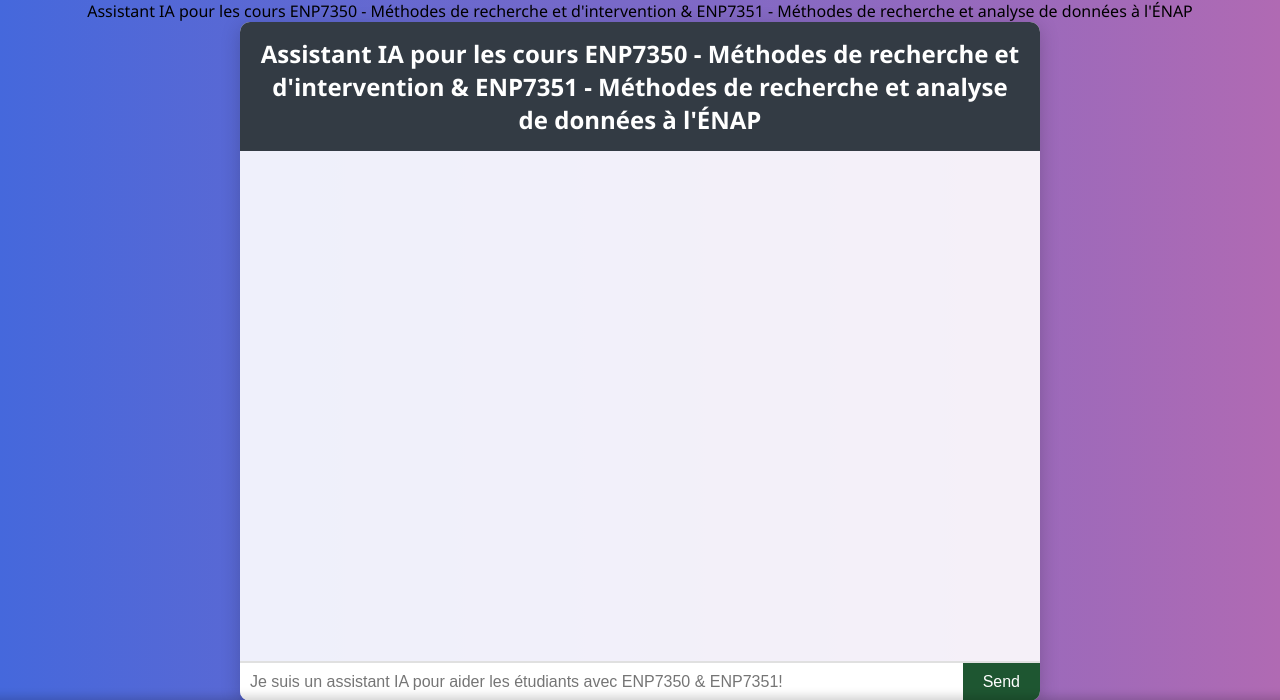
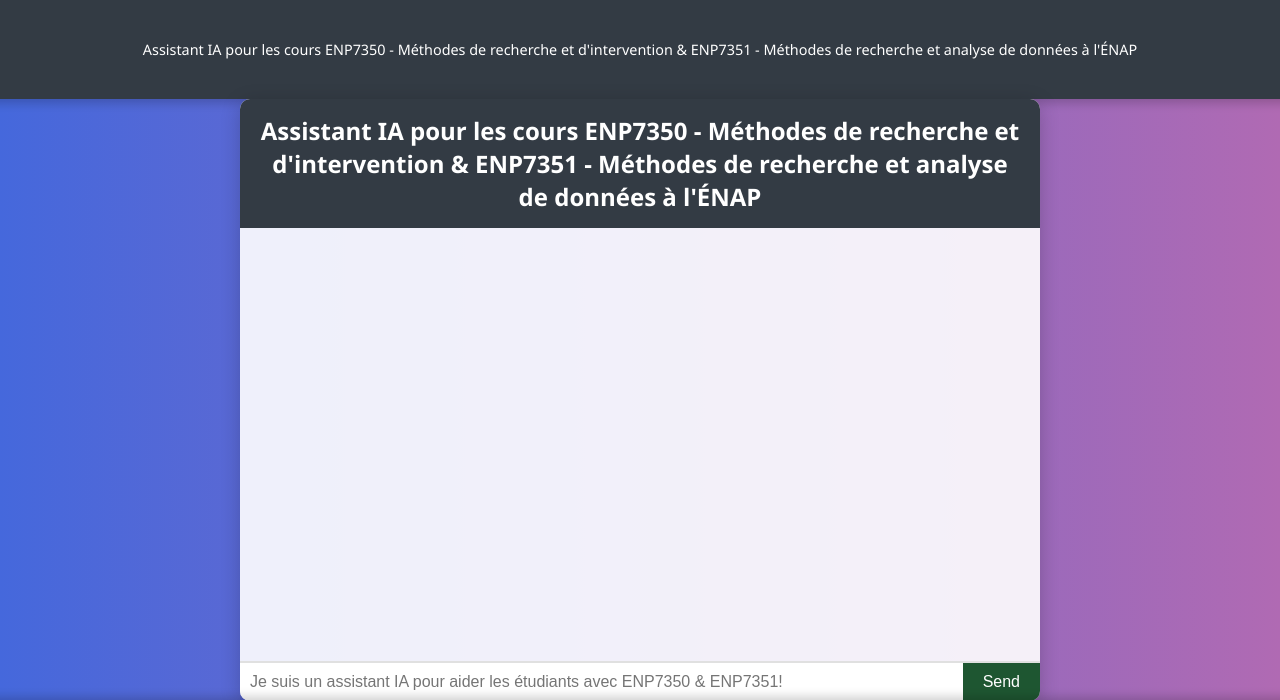
Before and after one commit to snsn3/cours_ENP_7350_et_ENP_7351, a Flask app: page / in a window 1280 px wide. Shown: the top 700 px of the page. Run offline with Flask 2, Linux system fonts and the light colour scheme.

Commit message:
Update index.html

```diff
--- a/templates/index.html
+++ b/templates/index.html
@@ -110,7 +110,6 @@
             background-color: #333b44;
             box-shadow: 0 -4px 10px rgba(0, 0, 0, 0.2);
         }
-        }
         .entete-info {
             width: 100%;
             color: #ffffff;
@@ -118,15 +117,14 @@
             text-align: center;
             padding: 40px;
             background-color: #333b44;
-            box-shadow: 0 -4px 10px rgba(0, 0, 0, 0.2);
+            box-shadow: 0 4px 10px rgba(0, 0, 0, 0.2); /* Matching the shadow on the contact-info */
         }
     </style>
 </head>
+<body>
+    <div class="entete-info">
+        Assistant IA pour les cours ENP7350 - Méthodes de recherche et d'intervention & ENP7351 - Méthodes de recherche et analyse de données à l'ÉNAP
     </div>
-    <div class="entete-info">
-        Assistant IA pour les cours ENP7350 - Méthodes de recherche et d'intervention & ENP7351 - Méthodes de recherche et analyse de données à l'ÉNAP</a>
-    </div>
-<body>
     <div class="chat-container">
         <div class="chat-header">Assistant IA pour les cours ENP7350 - Méthodes de recherche et d'intervention & ENP7351 - Méthodes de recherche et analyse de données à l'ÉNAP</div>
         <div class="chat-box" id="chat-box"></div>
@@ -136,7 +134,7 @@
         </div>
     </div>
     <div class="contact-info">
-        Pour voir nos récentes publications, visitez:  <a href="https://scholar.google.com/citations?user=aAI6Wf8AAAAJ&hl=en&oi=ao". style="color: #ffffff; text-decoration: underline;">Google Scholar</a> Pour toute question ou assistance, contactez-nous à <a href="mailto:Stany.Nzobonimpa@enap.ca". style="color: #ffffff; text-decoration: underline;">Stany.Nzobonimpa@enap.ca</a>
+        Pour voir nos récentes publications, visitez:  <a href="https://scholar.google.com/citations?user=aAI6Wf8AAAAJ&hl=en&oi=ao" style="color: #ffffff; text-decoration: underline;">Google Scholar</a> Pour toute question ou assistance, contactez-nous à <a href="mailto:Stany.Nzobonimpa@enap.ca" style="color: #ffffff; text-decoration: underline;">Stany.Nzobonimpa@enap.ca</a>
     </div>
     <script>
         const chatInput = document.getElementById('chat-input');
```
